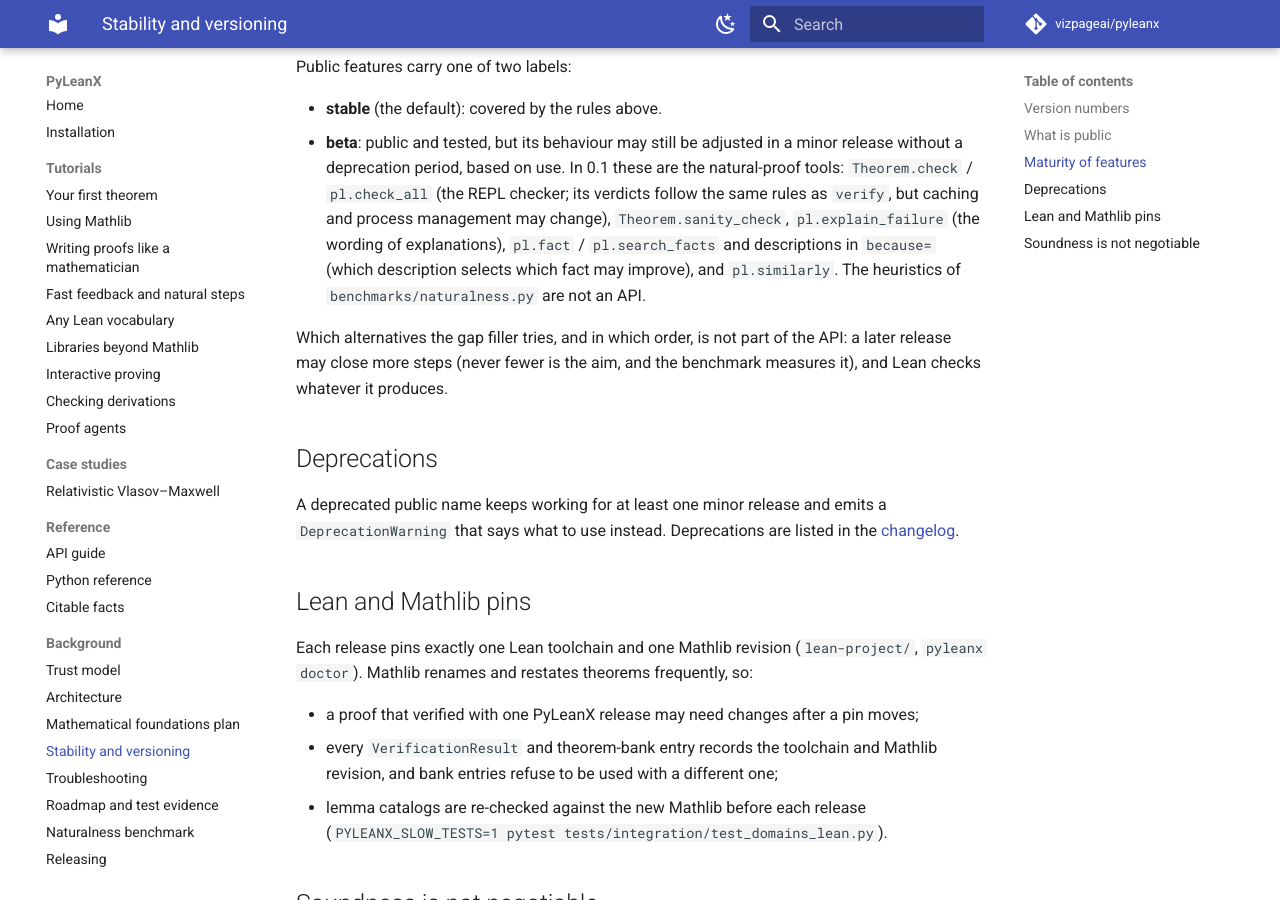
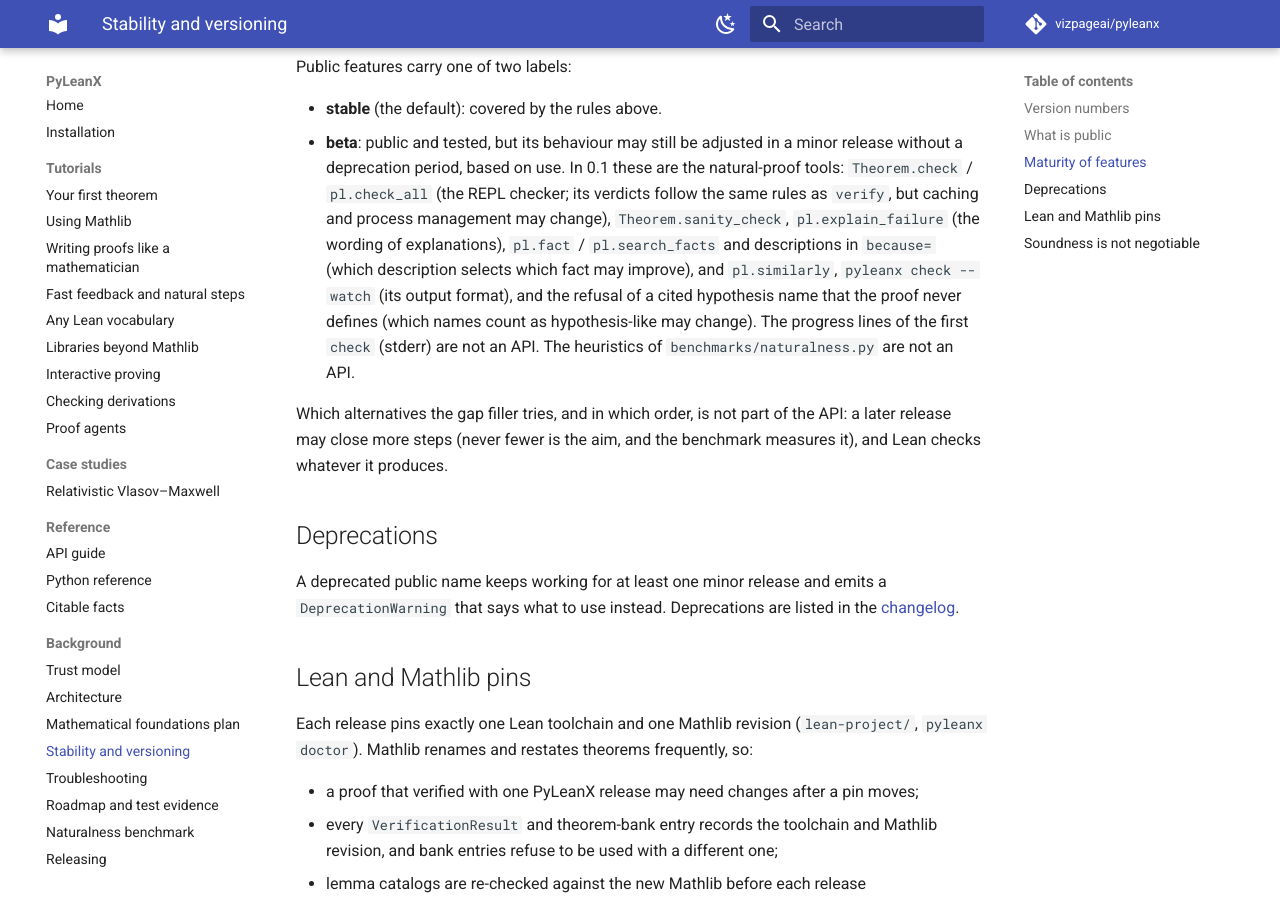
Before and after one commit to vizpageai/pyleanx, an MkDocs documentation site: the page built from docs/stability.md, in a window 1280 px wide and 900 px high, scrolled down 763 px. Built offline with MkDocs 1.6.1 and Material for MkDocs 9.7.7, drawn with Linux system fonts in a browser that asks for light colours; comment, search, counter and statistics services are not loaded.

Commit message:
Stability: --watch and the unknown-hypothesis check are beta
Co-Authored-By: Claude Opus 5.5 <noreply@anthropic.com>

```diff
--- a/docs/stability.md
+++ b/docs/stability.md
@@ -33,7 +33,10 @@ Public features carry one of two labels:
   `verify`, but caching and process management may change), `Theorem.sanity_check`,
   `pl.explain_failure` (the wording of explanations), `pl.fact` / `pl.search_facts` and
   descriptions in `because=` (which description selects which fact may improve), and
-  `pl.similarly`. The heuristics of `benchmarks/naturalness.py` are not an API.
+  `pl.similarly`, `pyleanx check --watch` (its output format), and the refusal of a cited
+  hypothesis name that the proof never defines (which names count as hypothesis-like may
+  change). The progress lines of the first `check` (stderr) are not an API. The heuristics of
+  `benchmarks/naturalness.py` are not an API.
 
 Which alternatives the gap filler tries, and in which order, is not part of the API: a
 later release may close more steps (never fewer is the aim, and the benchmark measures it),
```
